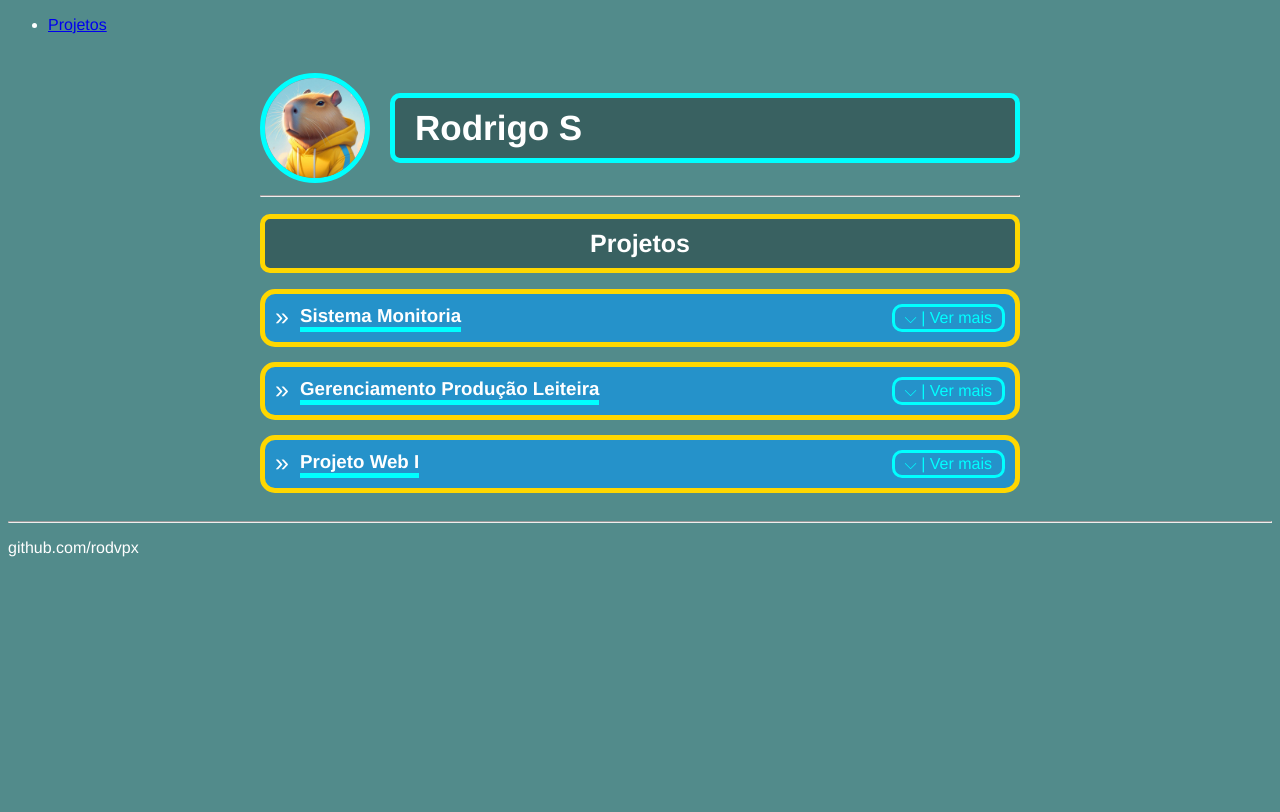
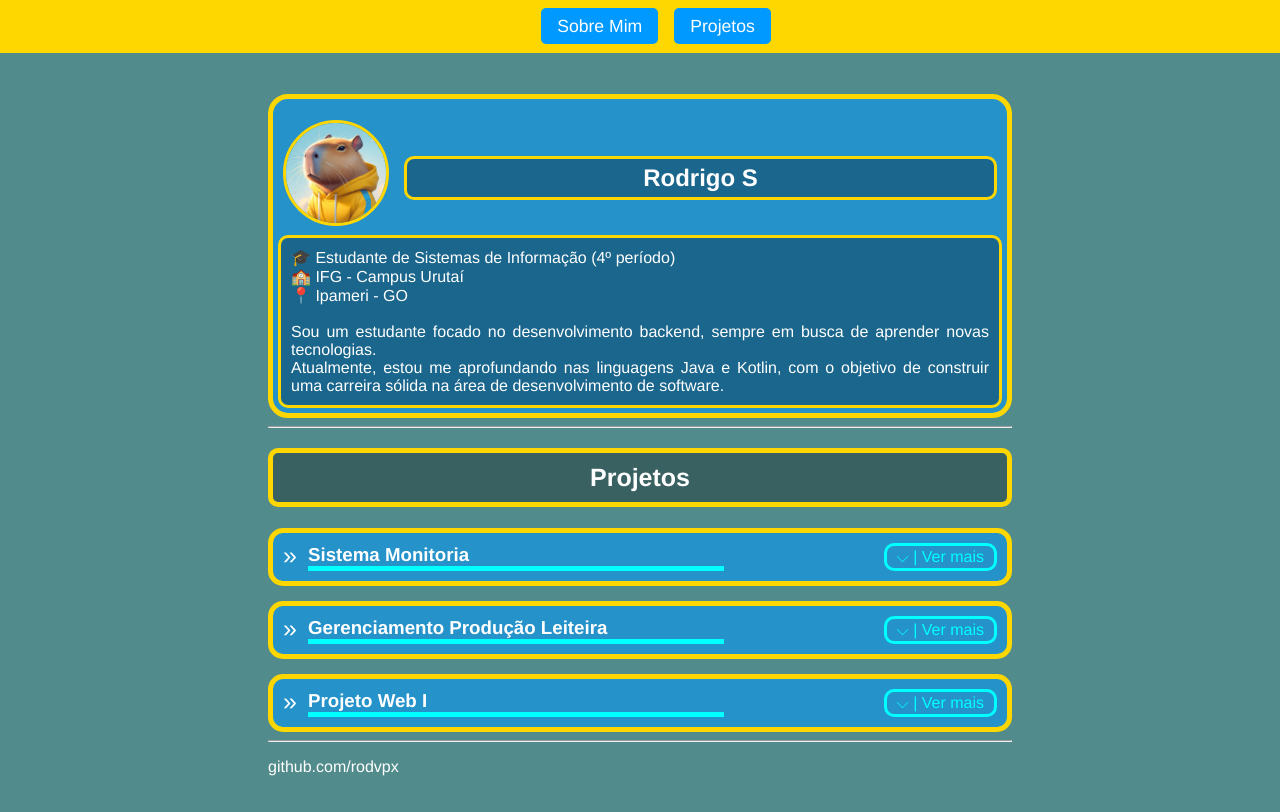
Before and after one commit to rodvpx/ProjetosWeb, a plain HTML site: page Projeto1Portifolio/html/index.html in a window 1280 px wide. Drawn offline with Linux system fonts and the light colour scheme.

Commit message:
update: criate nav, implements sobre

```diff
--- a/Projeto1Portifolio/css/style.css
+++ b/Projeto1Portifolio/css/style.css
@@ -1,33 +1,98 @@
 html {
   font-family: Helvetica, sans-serif;
   color: white;
+  max-width: 800px;
+  margin: 0 auto;
+  padding: 20px;
   background-color: #528b8b;
+  box-sizing: border-box;
 }
 
-#container {
+nav {
+  background-color: gold;
+  border: 3px transparent;
+  position: fixed;
+  top: 0;
+  left: 0;
+  width: 100%; /* Faz a barra ocupar toda a largura da tela */
+  padding: 1rem 1rem;
+}
+
+.nav-links {
+    list-style-type: none; /* Remove os marcadores da lista */
+    display: flex; /* Exibe os itens da lista horizontalmente */
+    justify-content: center; /* Centraliza os links de navegação horizontalmente no centro do contêiner flexível (só funciona pois os elementos estão flexíveis pelo display flex) */
+    gap: 1rem; /* Espaçamento entre os itens da barra de navegação | PARA RESPONSIVO TEM QUE FAZER DE OUTRA FORMA.*/
+    padding: 0; /* Remove o espaçamento padrão da lista */
+    margin: 0; /* Remove margem externa da lista */
+    align-items: center; /* Centraliza os itens verticalmente dentro do contêiner flexível. */
+}
+
+.nav-links li a {
+  background-color: #0099ff;
+    color: #fff; /* Cor do texto dos links */
+    text-decoration: none; /* Remove sublinhado dos links */
+    font-size: 1.1rem; /* Tamanho do texto dos links, define como pouca coisa maior do que o tamanho do texto da fonte do documento */
+    padding: 0.5rem 1rem; /* Aplica um espaçamento interno de 0.5rem nas partes superior e inferior, e 1rem nas laterais dos links (aumenta a área clicável e melhora a legibilidade dos links)*/
+    border-radius: 5px; /* Bordas arredondadas nos links */
+    transition: background-color 0.3s ease; /* Define uma transição suave da cor de fundo ao passar o mouse sobre os links - a transição dura 0.3s (300ms) e usa o efeito de transição ease, que começa devagar, acelera no meio e desacelera no final.  */
+}
+
+/* Efeito ao passar o mouse nos links */
+.nav-links li a:hover {
+    background-color: #007BFF; /* Muda a cor de fundo ao passar o mouse */
+    color: #fff; /* Cor do texto ao passar o mouse */
+}
+
+/* Efeito ao clicar no link */
+.nav-links li a:active {
+    background-color: #0056b3; /* Cor mais escura ao clicar */
+}
+
+
+#about-container {
   display: flex;
-  align-items: center; /* Alinha verticalmente o conteúdo */
-  justify-content: flex-start;
+  flex-direction: column; /* Organiza os elementos em coluna */
+  border: 5px solid gold;
+  border-radius: 20px;
+  padding: 5px;
+  margin-top: 10%;
+  background-color: #0099ff8c;
+}
+
+.header-content {
+  display: flex;
+  align-items: center;
+  margin-bottom: 10px; /* Espaço entre o header e o parágrafo */
+}
+
+#title-about {
+  border: 3px solid;
+  border-radius: 10px;
+  border-color: gold;
+  width: 100%;
+  text-align: center;
+  padding: 5px;
+  margin: 5px 5px 0px -25px;
+  background-color: rgba(0, 0, 0, 0.304);
+}
+
+#text-about {
+  border: 3px solid gold;
+  border-radius: 10px;
+  padding: 10px;
+  text-align: justify;
+  margin-top: -3%;
+  margin-bottom: auto;
+  background-color: rgba(0, 0, 0, 0.304);
 }
 
 #ft_perfil {
   width: 100px;
   height: auto;
-  border: 5px solid cyan;
+  border: 3px solid gold;
   border-radius: 50%;
-}
-
-#nome_principal {
-  color: white;
-  background-color: rgba(0, 0, 0, 0.304);
-  font-size: 35px;
-  text-align: left; /* Alinha o texto à esquerda */
-  margin-left: 20px; /* Espaço entre a imagem e o texto */
-  padding: 10px 20px;
-  border: 5px solid cyan;
-  border-radius: 10px; /* Inclui o padding na largura total */
-  flex-grow: 1;
-  box-sizing: border-box;
+  margin-left: -35px;
 }
 
 #nome_projetos {
@@ -47,14 +112,6 @@ html {
   margin-top: 15px;
 }
 
-#div_central {
-  max-width: 800px;
-  margin: 0 auto;
-  padding: 20px;
-  background-color: #528b8b;
-  box-sizing: border-box;
-}
-
 details {
   cursor: pointer; /* Mostra que é clicável */
 }
@@ -68,11 +125,8 @@ details summary {
 
 .h3_top {
   margin: 0; /* Remove margem do h3 para evitar espaçamentos indesejados */
-  border: 5px solid cyan;
-  border-radius: 0;
-  border-top: 0;
-  border-left: 0;
-  border-right: 0;
+  width: 60%;
+  border-bottom: 5px solid cyan;
   margin-left: 5px;
 }
 
--- a/Projeto1Portifolio/html/index.html
+++ b/Projeto1Portifolio/html/index.html
@@ -11,26 +11,45 @@
     <!-- Cabeçalho com navegação -->
     <header>
       <nav>
-        <ul>
-          <li><a href="#projeto1">Projetos</a></li>
+        <ul class="nav-links">
+          <li><a href="#about">Sobre Mim</a></li>
+          <li><a href="#projects">Projetos</a></li>
         </ul>
       </nav>
     </header>
 
     <!-- Conteúdo Principal -->
     <main>
-      <div id="div_central">
-        <!-- Corrigi a referência para a imagem -->
-        <div id="container">
-          <img src="/img/ft_perfil.jpg" id="ft_perfil" alt="Foto de perfil" />
-          <h1 id="nome_principal">Rodrigo S</h1>
+      <section id="about" class="main-section">
+        <div id="about-container">
+          <div class="header-content">
+            <figure>
+              <img
+                src="/img/ft_perfil.jpg"
+                id="ft_perfil"
+                alt="Foto de perfil"
+              />
+            </figure>
+            <h1 id="title-about">Rodrigo S</h1>
+          </div>
+          <p id="text-about">
+            🎓 Estudante de Sistemas de Informação (4º período)<br />
+            🏫 IFG - Campus Urutaí <br />
+            📍 Ipameri - GO <br />
+            <br />
+            Sou um estudante focado no desenvolvimento backend, sempre em busca
+            de aprender novas tecnologias.<br />
+            Atualmente, estou me aprofundando nas linguagens Java e Kotlin, com
+            o objetivo de construir uma carreira sólida na área de
+            desenvolvimento de software.
+          </p>
         </div>
         <hr />
-
-        <h1 id="nome_projetos">Projetos</h1>
+      </section>
 
       <!-- Seção 1: Sistema Monitoria -->
-        <section id="projeto1" class="main-section">
+      <section id="projects" class="main-section">
+        <h1 id="nome_projetos">Projetos</h1>
         <div class="div_topicos">
           <ul class="marcador-lista">
             <li>
@@ -41,8 +60,8 @@
                 </summary>
                 <div class="p_style">
                   <p>
-                      Software desenvolvido para facilitar a gestão de
-                      monitorias. <br />
+                    Software desenvolvido para facilitar a gestão de monitorias.
+                    <br />
                     Contando com login, telas para cada tipo de usuário,
                     possibilitando o gerenciamento completo, adição de locais,
                     matérias, monitores. <br />
@@ -90,6 +109,7 @@
                   <h3 class="h3_top">Gerenciamento Produção Leiteira</h3>
                   <span class="ver_mais">⌵ | Ver mais</span>
                 </summary>
+                <div class="p_style">
                   <p>
                     Software desenvolvido para facilitar o registro de produção
                     leiteira. <br />
@@ -118,6 +138,7 @@
                       <strong> acessar repositorio</strong>
                     </a>
                   </div>
+                </div>
               </details>
             </li>
           </ul>
@@ -134,6 +155,7 @@
                   <h3 class="h3_top">Projeto Web I</h3>
                   <span class="ver_mais">⌵ | Ver mais</span>
                 </summary>
+                <div class="p_style">
                   <p>
                     Pasta com todos os testes, exercícios e projetos
                     desenvolvidos ou em desenvolvimento, como exemplo essa
@@ -171,12 +193,12 @@
                       <strong> acessar repositorio</strong>
                     </a>
                   </div>
+                </div>
               </details>
             </li>
           </ul>
         </div>
       </section>
-      </div>
 
       <!-- Rodapé -->
       <hr />
```
Lines whose indentation alone changed are shown as unchanged.
